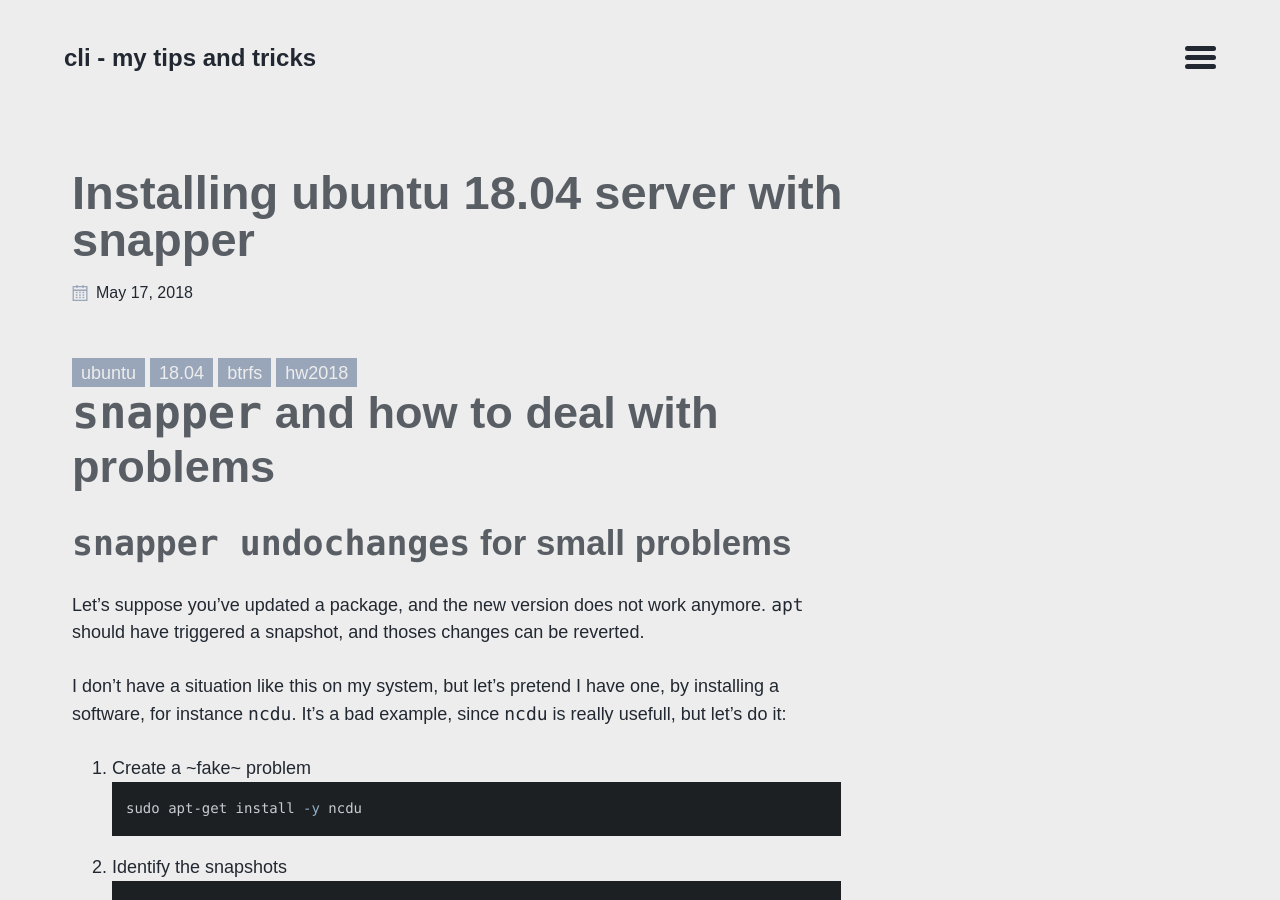
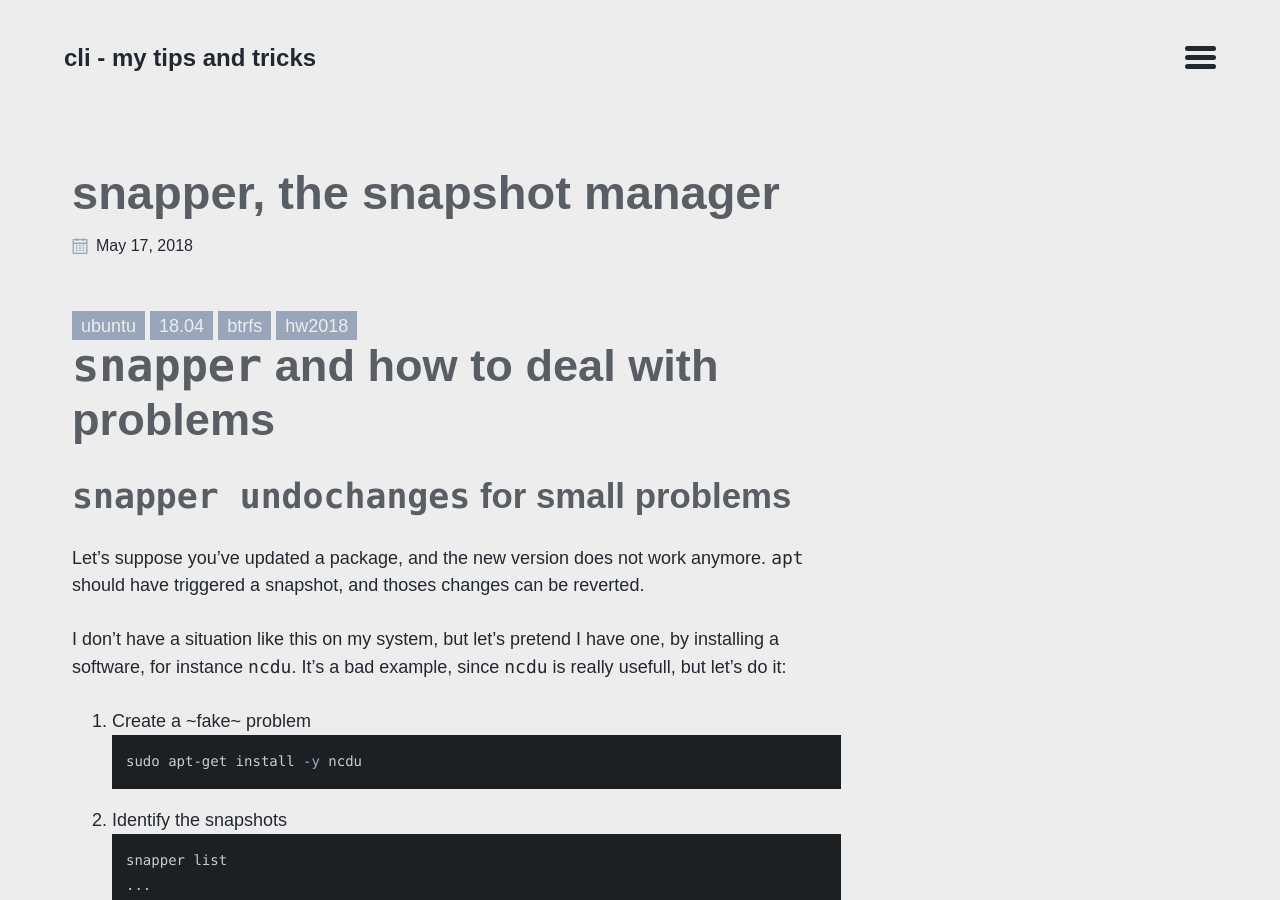
Before and after one commit to RandomReaper/cli, a Jekyll site: the page built from site/_posts/2018-05-17-ubuntu-18.04-snapper-use.md, in a window 1280 px wide and 900 px high. Built offline with Jekyll 4.4.1, drawn with Linux system fonts in a browser that asks for light colours.

Commit message:
fix post title

```diff
--- a/site/_posts/2018-05-17-ubuntu-18.04-snapper-use.md
+++ b/site/_posts/2018-05-17-ubuntu-18.04-snapper-use.md
@@ -1,6 +1,6 @@
 ---
 layout: post
-title: Installing ubuntu 18.04 server with snapper
+title: "`snapper`, the snapshot manager"
 tags: ubuntu 18.04 btrfs hw2018
 permalink: ubuntu-18.04-snapper-use.html
 ---
```
